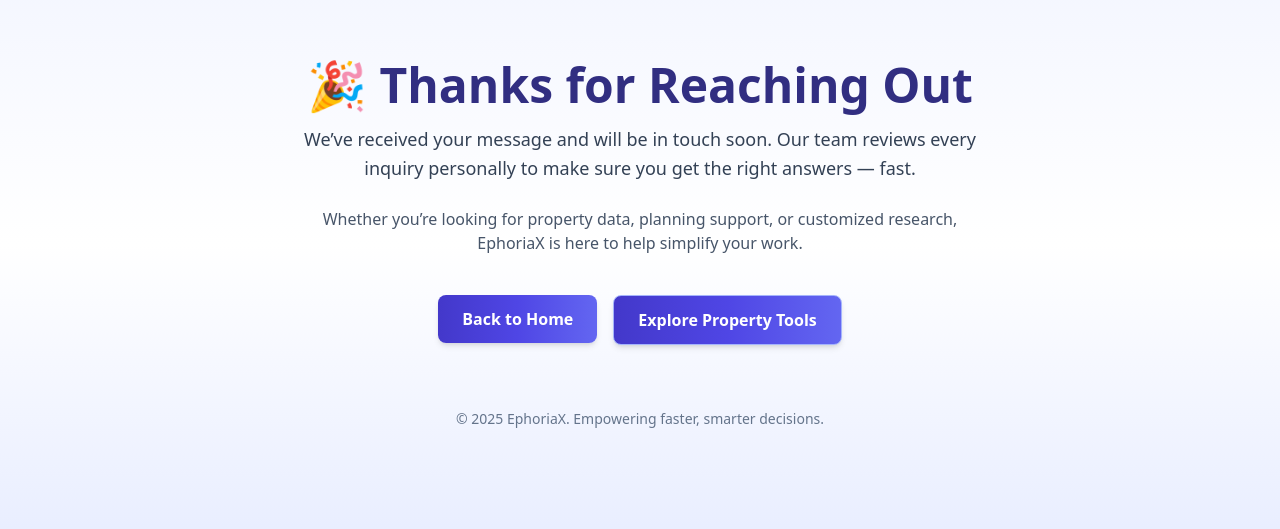
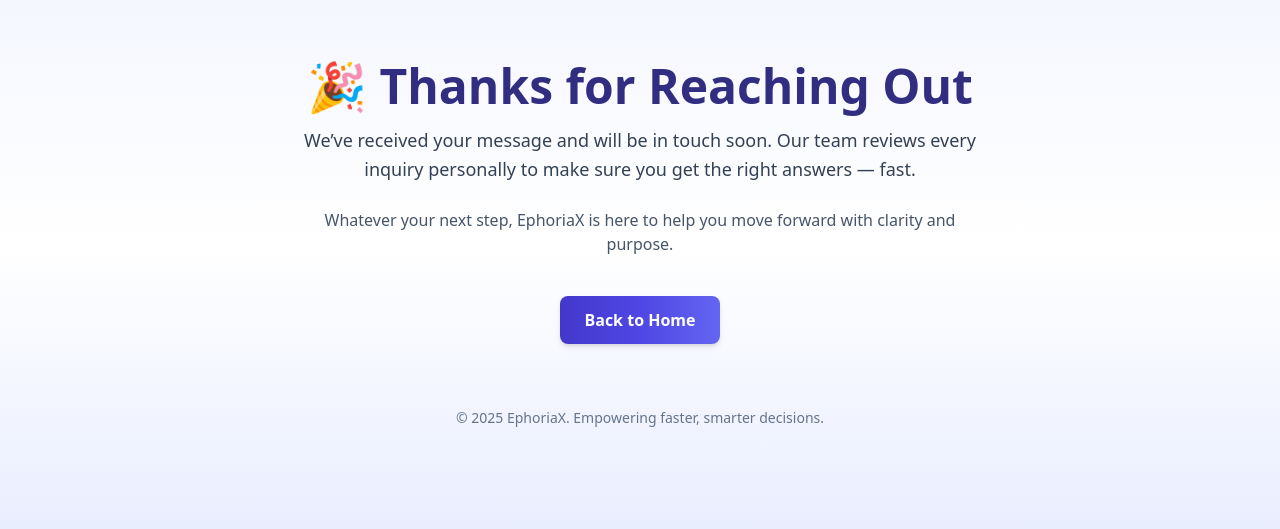
Before and after one commit to Bobsbabysteps/ephoriax-site, a React (Vite) app: page /thank-you in a window 1280 px wide. Shown: the part 155-684 px from the top of the page. Built offline with nearby package versions, Linux system fonts and the light colour scheme.

Commit message:
Update Thank You page messaging + link ViaLumina button to Kit form

```diff
--- a/src/pages/ThankYou.tsx
+++ b/src/pages/ThankYou.tsx
@@ -23,19 +23,13 @@
           you get the right answers — fast.
         </p>
         <p className="text-slate-600 mb-10">
-          Whether you’re looking for property data, planning support,
-          or customized research, EphoriaX is here to help simplify your work.
+          Whatever your next step, EphoriaX is here to help you move forward with clarity and purpose.
         </p>
 
         {/* Action Buttons */}
         <div className="flex flex-col sm:flex-row justify-center gap-4">
           <Link to="/">
             <Button>Back to Home</Button>
-          </Link>
-          <Link to="/pdf">
-            <Button className="bg-white text-indigo-700 border border-indigo-300 hover:bg-indigo-50">
-              Explore Property Tools
-            </Button>
           </Link>
         </div>
       </div>
--- a/src/pages/tools/vialumina/ViaLumina.tsx
+++ b/src/pages/tools/vialumina/ViaLumina.tsx
@@ -32,9 +32,8 @@
       <div className="min-h-screen flex flex-col bg-slate-50 dark:bg-slate-900 text-slate-900 dark:text-slate-100">
         {/* HEADER */}
         <header
-          className={`sticky top-0 z-50 w-full backdrop-blur bg-white/80 dark:bg-slate-900/80 border-b transition-shadow ${
-            scrolled ? "shadow-sm" : ""
-          }`}
+          className={`sticky top-0 z-50 w-full backdrop-blur bg-white/80 dark:bg-slate-900/80 border-b transition-shadow ${scrolled ? "shadow-sm" : ""
+            }`}
         >
           <div className="max-w-7xl mx-auto flex justify-between items-center py-4 px-6">
             <Link
@@ -84,7 +83,13 @@
                 heart for His truth.
               </p>
               <div className="mt-8 flex justify-center">
-                <Button>Begin Your Exploration</Button>
+                <a
+                  href="https://ephoriax.kit.com/b0ab7abf0b"
+                  target="_blank"
+                  rel="noopener noreferrer"
+                >
+                  <Button>Begin Your Exploration</Button>
+                </a>
               </div>
             </div>
           </motion.section>
```
